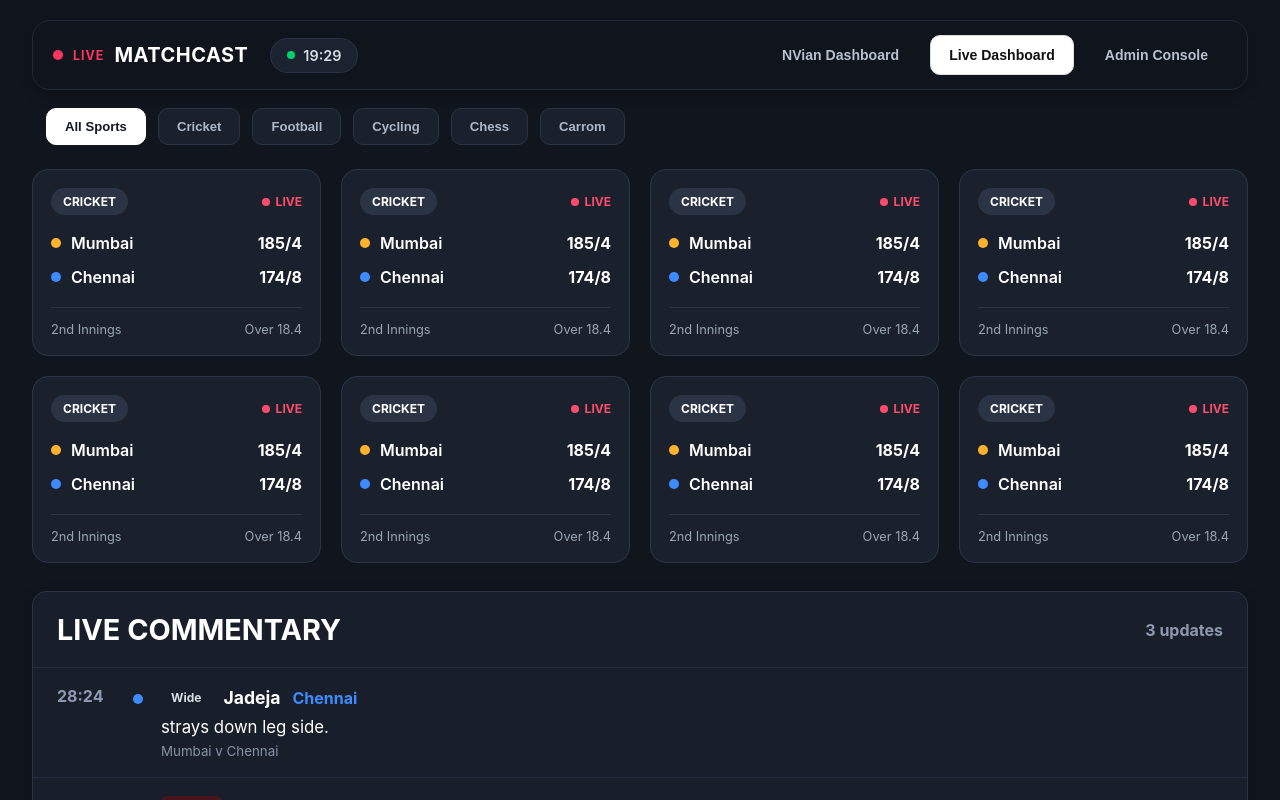
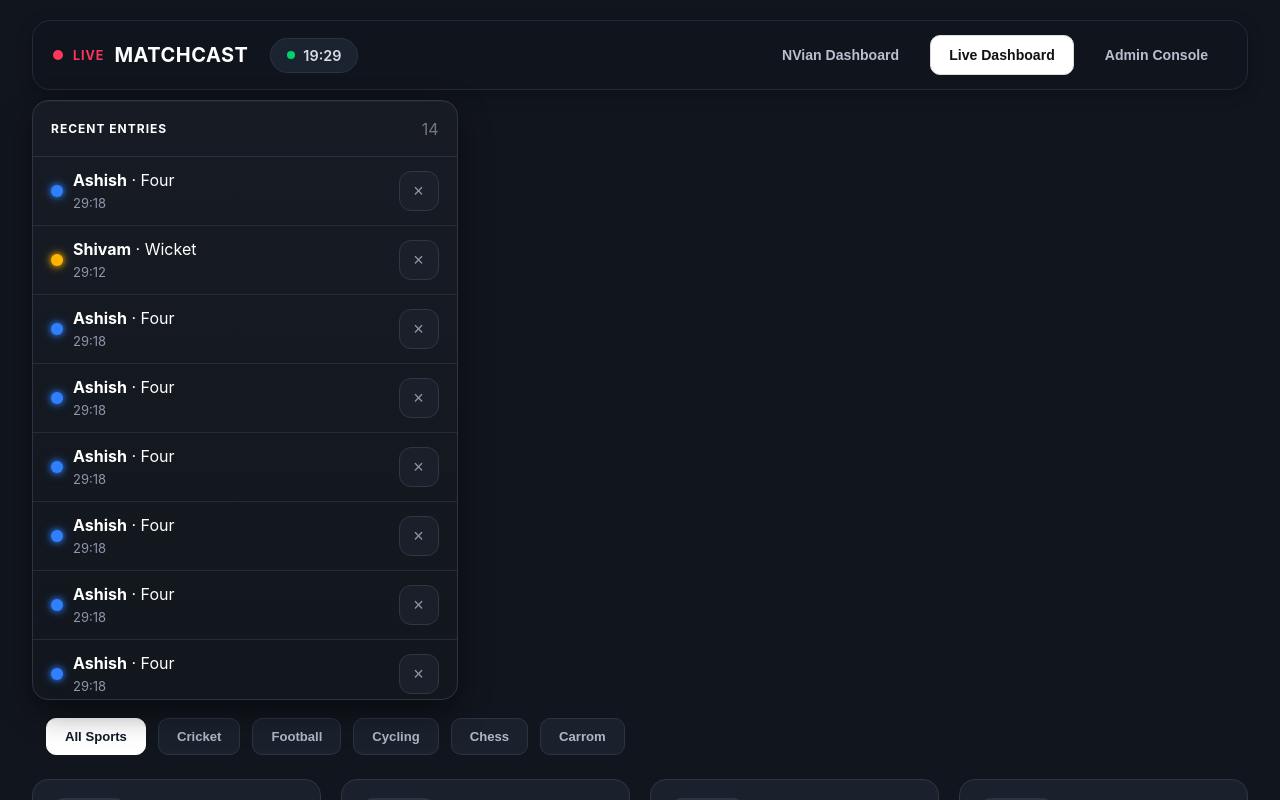
Before and after one commit to majeedhyderabadi/Cricbuzz, a React (Vite) app: page / in a window 1280 px wide. Shown: the top 800 px of the page. Built offline with nearby package versions, Linux system fonts and the light colour scheme.

Commit message:
Recent list static UI completed

```diff
--- a/src/Pages/Dashboard.tsx
+++ b/src/Pages/Dashboard.tsx
@@ -2,6 +2,7 @@ import Header from "../components/Header/Header";
 import SportTabs from "../components/SportTabs/SportTabs";
 import MatchGrid from "../components/MatchGrid/MatchGrid";
 import LiveCommentary from "../components/Commentary/LiveCommentary";
+import RecentEntries from "../components/RecentEntries/RecentEntries";
 
 function Dashboard() {
 
@@ -10,6 +11,7 @@ function Dashboard() {
         <main className="container">
 
             <Header />
+            <RecentEntries />
 
             <SportTabs />
 
@@ -19,6 +21,7 @@ function Dashboard() {
                 <LiveCommentary />
             </section>
 
+
         </main>
 
     );
--- /dev/null
+++ b/src/components/RecentEntries/RecentEntries.css
@@ -0,0 +1,159 @@
+.mainComponent {
+    width: 35%;
+    min-width: 360px;
+    max-width: 450px;
+    height: 600px;
+    max-height: 700px;
+
+    display: flex;
+    flex-direction: column;
+
+    background: linear-gradient(180deg,
+            #171c24 0%,
+            #12161d 100%);
+
+    border: 1px solid #2c3342;
+    border-radius: 16px;
+    margin-top: 10px;
+    margin-bottom: 10px;
+
+    overflow: hidden;
+
+    /* Soft shadow */
+    box-shadow:
+        0 12px 32px rgba(0, 0, 0, 0.45),
+        inset 0 1px 0 rgba(255, 255, 255, 0.04);
+
+    backdrop-filter: blur(10px);
+}
+
+.mainHeader {
+    height: 55px;
+    padding: 0 18px;
+    display: flex;
+    justify-content: space-between;
+    align-items: center;
+    color: white;
+}
+
+.mainHeader h3 {
+    font-size: 12px;
+    letter-spacing: 1px;
+}
+
+.mainHeader p {
+    color: #777;
+}
+
+.divider {
+    height: 1px;
+    background: #2d313d;
+}
+
+.recentList {
+    flex: 1;
+    overflow-y: auto;
+}
+
+.recentList::-webkit-scrollbar {
+    width: 6px;
+}
+
+.recentList::-webkit-scrollbar-track {
+    background: #171c25;
+}
+
+.recentList::-webkit-scrollbar-thumb {
+    background: #50596d;
+    border-radius: 20px;
+}
+
+.recentList::-webkit-scrollbar-thumb:hover {
+    background: #70798f;
+}
+
+.entry {
+    border-bottom: 1px solid #262b34;
+}
+
+.playerBall {
+    width: 12px;
+    height: 12px;
+    border-radius: 50%;
+    flex-shrink: 0;
+}
+
+/* Blue glow */
+.playerBall.blue {
+    background: #2f80ff;
+    box-shadow:
+        0 0 6px #2f80ff,
+        0 0 12px rgba(47, 128, 255, 0.5);
+}
+
+/* Orange glow */
+.playerBall.orange {
+    background: #ffb400;
+    box-shadow:
+        0 0 6px #ffb400,
+        0 0 12px rgba(255, 180, 0, 0.5);
+}
+
+.mainContent {
+    justify-content: center;
+    align-items: center;
+    border: 1px solid cyan
+}
+
+.content {
+    padding: 14px 18px;
+}
+
+.subContent {
+    display: flex;
+    justify-content: space-between;
+    align-items: center;
+}
+
+.contentHeader {
+    display: flex;
+    align-items: center;
+    gap: 10px;
+}
+
+.playerText {
+    margin: 0;
+    color: white;
+    font-size: 16px;
+    line-height: 1.2;
+}
+
+.time {
+    margin-top: 4px;
+    color: #8d96aa;
+    font-size: 13px;
+}
+
+.close-btn {
+    width: 40px;
+    height: 40px;
+    border-radius: 12px;
+    border: 1px solid #303744;
+    background: #1b1f29;
+    color: #8f97aa;
+    font-size: 18px;
+    cursor: pointer;
+
+    display: flex;
+    justify-content: center;
+    align-items: center;
+}
+
+.close-btn:hover {
+    color: white;
+}
+
+.textContainer {
+    display: flex;
+    flex-direction: column;
+}
--- /dev/null
+++ b/src/components/RecentEntries/RecentEntries.tsx
@@ -0,0 +1,58 @@
+import './RecentEntries.css';
+import recentEntries from "./RecentMockData";
+
+function RecentEntries() {
+
+
+
+    const getBallColor = (event: string) => {
+        switch (event.toUpperCase()) {
+            case "SIX":
+            case "WICKET":
+                return "orange";
+
+            case "FOUR":
+            case "SINGLE":
+            case "DOUBLE":
+            case "WIDE":
+            default:
+                return "blue";
+        }
+    };
+
+    return (
+        <div className="mainComponent">
+            <div className="mainHeader">
+                <h3>RECENT ENTRIES</h3>
+                <p>{recentEntries.length}</p>
+            </div>
+
+            <div className="divider"></div>
+
+            <div className="recentList">
+                {recentEntries.map((item) => (
+                    <div className="entry" key={item.id}>
+                        <div className="content">
+                            <div className="subContent">
+                                <div className="contentHeader">
+                                    <div className={`playerBall ${getBallColor(item.event)}`}></div>
+
+                                    <div className="textContainer">
+                                        <p className="playerText">
+                                            <strong>{item.player}</strong> · {item.event}
+                                        </p>
+                                        <span className="time">{item.time}</span>
+                                    </div>
+                                </div>
+
+                                <button className="close-btn">×</button>
+                            </div>
+                        </div>
+                    </div>
+                ))}
+            </div>
+        </div>
+    )
+}
+
+export default RecentEntries
--- /dev/null
+++ b/src/components/RecentEntries/RecentMockData.tsx
@@ -0,0 +1,89 @@
+    const recentEntries = [
+        {
+            id: 1,
+            player: 'Ashish',
+            event: 'Four',
+            time: '29:18',
+        },
+        {
+            id: 2,
+            player: 'Shivam',
+            event: 'Wicket',
+            time: '29:12'
+        },
+        {
+            id: 1,
+            player: 'Ashish',
+            event: 'Four',
+            time: '29:18',
+        },
+        {
+            id: 1,
+            player: 'Ashish',
+            event: 'Four',
+            time: '29:18',
+        },
+        {
+            id: 1,
+            player: 'Ashish',
+            event: 'Four',
+            time: '29:18',
+        },
+        {
+            id: 1,
+            player: 'Ashish',
+            event: 'Four',
+            time: '29:18',
+        },
+        {
+            id: 1,
+            player: 'Ashish',
+            event: 'Four',
+            time: '29:18',
+        },
+        {
+            id: 1,
+            player: 'Ashish',
+            event: 'Four',
+            time: '29:18',
+        },
+        {
+            id: 1,
+            player: 'Ashish',
+            event: 'Four',
+            time: '29:18',
+        },
+        {
+            id: 1,
+            player: 'Ashish',
+            event: 'Four',
+            time: '29:18',
+        },
+        {
+            id: 1,
+            player: 'Ashish',
+            event: 'Four',
+            time: '29:18',
+        },
+        {
+            id: 1,
+            player: 'Ashish',
+            event: 'Four',
+            time: '29:18',
+        },
+        {
+            id: 1,
+            player: 'Ashish',
+            event: 'Four',
+            time: '29:18',
+        },
+        {
+            id: 1,
+            player: 'Ashish',
+            event: 'Four',
+            time: '29:18',
+        },
+
+    ]
+
+    export default recentEntries;
```
